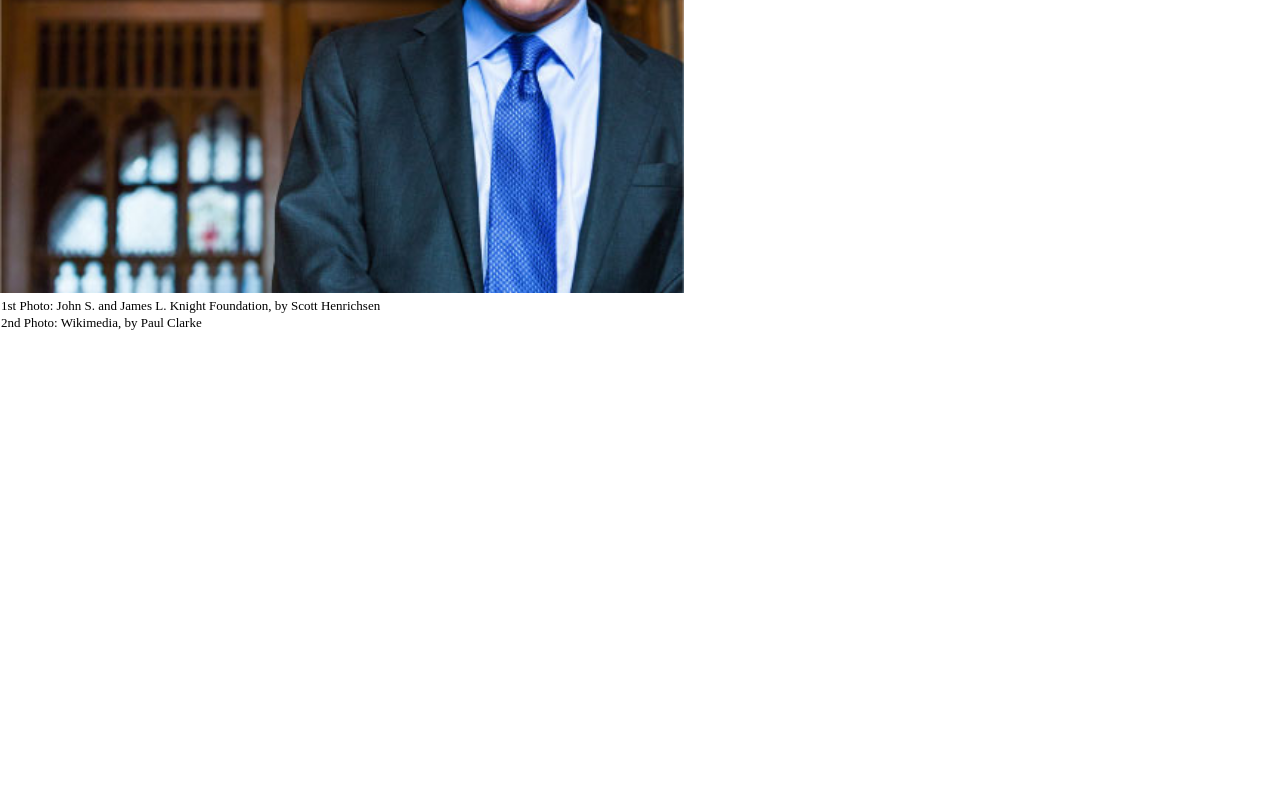
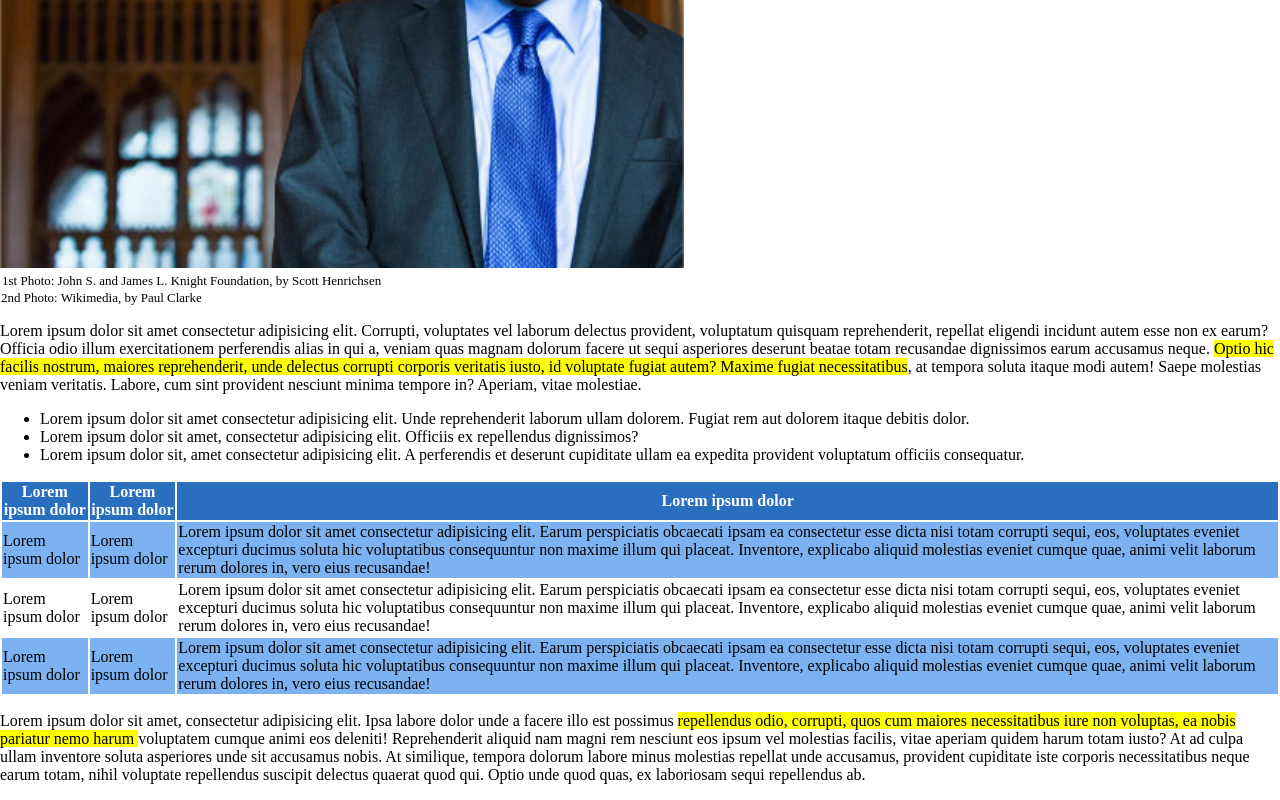
Before and after one commit to NotAlex575/html-css-booleaner, a plain HTML site: page index.html in a window 1280 px wide. Shown: the part 1027-1827 px from the top of the page. Before the commit the page ends 1359 px from the top, so only its background shows below. Drawn offline with Linux system fonts and the light colour scheme.

Commit message:
aggiunto contenuti main (testi + tabella +style per entrambi)

```diff
--- a/index.html
+++ b/index.html
@@ -19,7 +19,7 @@
         <!--Section Testi iniziali-->
         <section>
             <h1 id = "scrittaIntroduzione">Internet deve essere al servizio del "bene pubblico": il manifesto di Tim bernes-lee</h1>
-            <p><span id="scrittaGrigia">Scritto da </span><span id="scrittAzzurra">The Booleaner</span></p>
+            <p id="distacco"><span id="scrittaGrigia">Scritto da </span><span id="scrittAzzurra">The Booleaner</span></p>
             <p id="scrittaData">il 10/10/2020</p>
         </section>
         <!--Section immagini persona-->
@@ -27,10 +27,58 @@
             <img id="img1" src="/img/tim-1.jpg" alt="">
             <img id="img2" src="/img/tim-2.jpg" alt="">
          </section>
+         <!--DESCRIZIONE FOTO-->
          <section id="photoDescription">
-            <p>1st Photo: John S. and James L. Knight Foundation, by Scott Henrichsen</p>
-            <p>2nd Photo: Wikimedia, by Paul Clarke</p>
+            <p id="distacco">1st Photo: John S. and James L. Knight Foundation, by Scott Henrichsen</p>
+            <p id="distacco2">2nd Photo: Wikimedia, by Paul Clarke</p>
          </section>
+         <!--Testo lungo-->
+         <section>
+            <p>Lorem ipsum dolor sit amet consectetur adipisicing elit. Corrupti, voluptates vel laborum delectus provident, voluptatum quisquam reprehenderit,
+                repellat eligendi incidunt autem esse non ex earum? Officia odio illum exercitationem perferendis alias in qui a, veniam quas magnam dolorum facere
+                ut sequi asperiores deserunt beatae totam recusandae dignissimos earum accusamus neque. <span id="evidenziato">Optio hic facilis nostrum, maiores reprehenderit, unde delectus corrupti corporis veritatis iusto, id voluptate fugiat autem? Maxime fugiat necessitatibus</span>, at tempora soluta itaque modi autem! Saepe molestias veniam veritatis. Labore, cum sint provident nesciunt minima tempore in? Aperiam, vitae molestiae.</p>
+         </section>
+         <!--LISTA NON ORDINATA-->
+         <section>
+            <ul>
+                <li>Lorem ipsum dolor sit amet consectetur adipisicing elit. Unde reprehenderit laborum ullam dolorem. Fugiat rem aut dolorem itaque debitis dolor.</li>
+                <li>Lorem ipsum dolor sit amet, consectetur adipisicing elit. Officiis ex repellendus dignissimos?</li>
+                <li>Lorem ipsum dolor sit, amet consectetur adipisicing elit. A perferendis et deserunt cupiditate ullam ea expedita provident voluptatum officiis consequatur.</li>
+                </ul>
+         </section>
+         <!--TABELLA-->
+         <section>
+            <table>
+                <thead>
+                    <!--CATEGORIE-->
+                    <tr>
+                        <th>Lorem ipsum dolor</th>
+                        <th>Lorem ipsum dolor</th>
+                        <th>Lorem ipsum dolor</th>
+                    </tr>
+                </thead>
+                <tbody>
+                    <!--CONTENUTI-->
+                    <tr id="tbody1-3">
+                        <td>Lorem ipsum dolor</td>
+                        <td>Lorem ipsum dolor</td>
+                        <td>Lorem ipsum dolor sit amet consectetur adipisicing elit. Earum perspiciatis obcaecati ipsam ea consectetur esse dicta nisi totam corrupti sequi, eos, voluptates eveniet excepturi ducimus soluta hic voluptatibus consequuntur non maxime illum qui placeat. Inventore, explicabo aliquid molestias eveniet cumque quae, animi velit laborum rerum dolores in, vero eius recusandae!</td>
+                    </tr>
+                    <tr>
+                        <td>Lorem ipsum dolor</td>
+                        <td>Lorem ipsum dolor</td>
+                        <td>Lorem ipsum dolor sit amet consectetur adipisicing elit. Earum perspiciatis obcaecati ipsam ea consectetur esse dicta nisi totam corrupti sequi, eos, voluptates eveniet excepturi ducimus soluta hic voluptatibus consequuntur non maxime illum qui placeat. Inventore, explicabo aliquid molestias eveniet cumque quae, animi velit laborum rerum dolores in, vero eius recusandae!</td>
+                    </tr>
+                    <tr id="tbody1-3">
+                        <td>Lorem ipsum dolor</td>
+                        <td>Lorem ipsum dolor</td>
+                        <td>Lorem ipsum dolor sit amet consectetur adipisicing elit. Earum perspiciatis obcaecati ipsam ea consectetur esse dicta nisi totam corrupti sequi, eos, voluptates eveniet excepturi ducimus soluta hic voluptatibus consequuntur non maxime illum qui placeat. Inventore, explicabo aliquid molestias eveniet cumque quae, animi velit laborum rerum dolores in, vero eius recusandae!</td>
+                    </tr>
+                </tbody>
+            </table>
+         </section>
+
+         <p>Lorem ipsum dolor sit amet, consectetur adipisicing elit. Ipsa labore dolor unde a facere illo est possimus <span id="evidenziato">repellendus odio, corrupti, quos cum maiores necessitatibus iure non voluptas, ea nobis pariatur nemo harum </span>voluptatem cumque animi eos deleniti! Reprehenderit aliquid nam magni rem nesciunt eos ipsum vel molestias facilis, vitae aperiam quidem harum totam iusto? At ad culpa ullam inventore soluta asperiores unde sit accusamus nobis. At similique, tempora dolorum labore minus molestias repellat unde accusamus, provident cupiditate iste corporis necessitatibus neque earum totam, nihil voluptate repellendus suscipit delectus quaerat quod qui. Optio unde quod quas, ex laboriosam sequi repellendus ab.</p>
     </main>
 
 
--- a/style/style.css
+++ b/style/style.css
@@ -24,24 +24,31 @@ per evitare di inserire immagini*/
 h1{
     margin-bottom: 1px;
 }
-p{
-    margin: 1px;
-}
+
+/*Posizionamento delle varie scritte e foto(per stare posizionate come nell'immagine
+dell'esercizio*/
 
 #scrittaIntroduzione{
     font-size:xx-large;
+    margin: 1px;
+}
+#distacco{
+    margin: 1px;
+}
+#distacco2{
+    margin-top: 1px;
 }
 #scrittAzzurra{
     color: rgb(99, 209, 209);
 }
 #scrittaGrigia{
-    color: gray;
+    color: gray
 }
 #scrittaData{
     font-size: small;
     color: gray;
+    margin: 1px;
 }
-
 section #img1{
     margin-top: 12px;
     width: 800px;
@@ -50,7 +57,23 @@ section #img2{
      margin-top: 12px;
     width: 684px;
 }
-
 #photoDescription{
     font-size: small;
+    margin: 1px;
 }
+/*EVIDENZIATORE*/
+#evidenziato{
+    background:#FFFF00;
+}
+
+/*sezione tabella css*/
+table{
+    width: 100%;
+}
+thead{
+    background-color: rgb(41, 111, 190);
+    color: white;
+}
+#tbody1-3{
+    background-color: rgb(124, 178, 240);
+}
```
